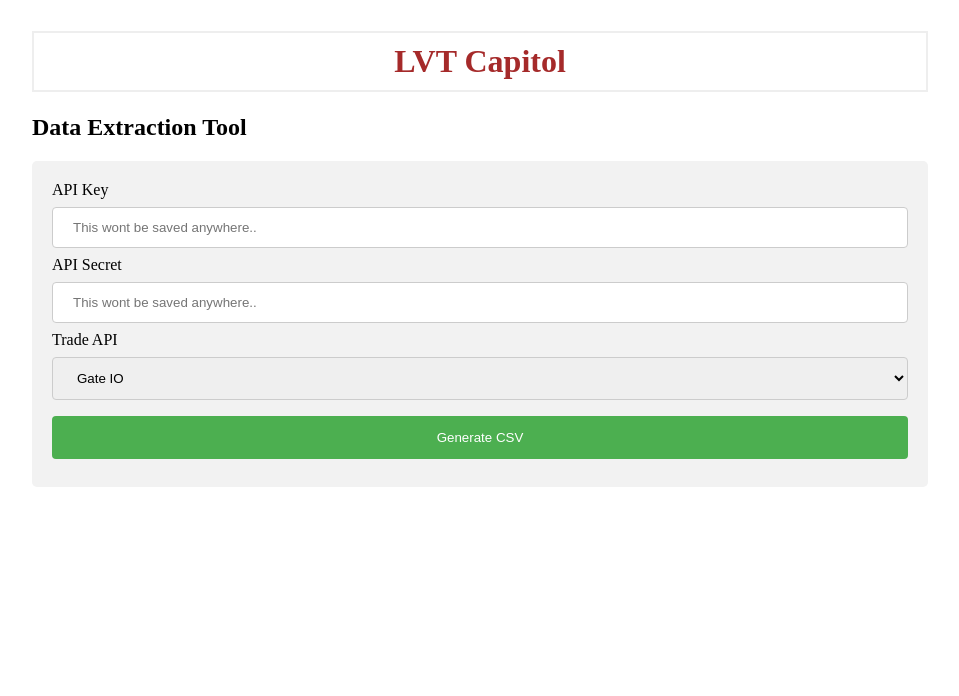
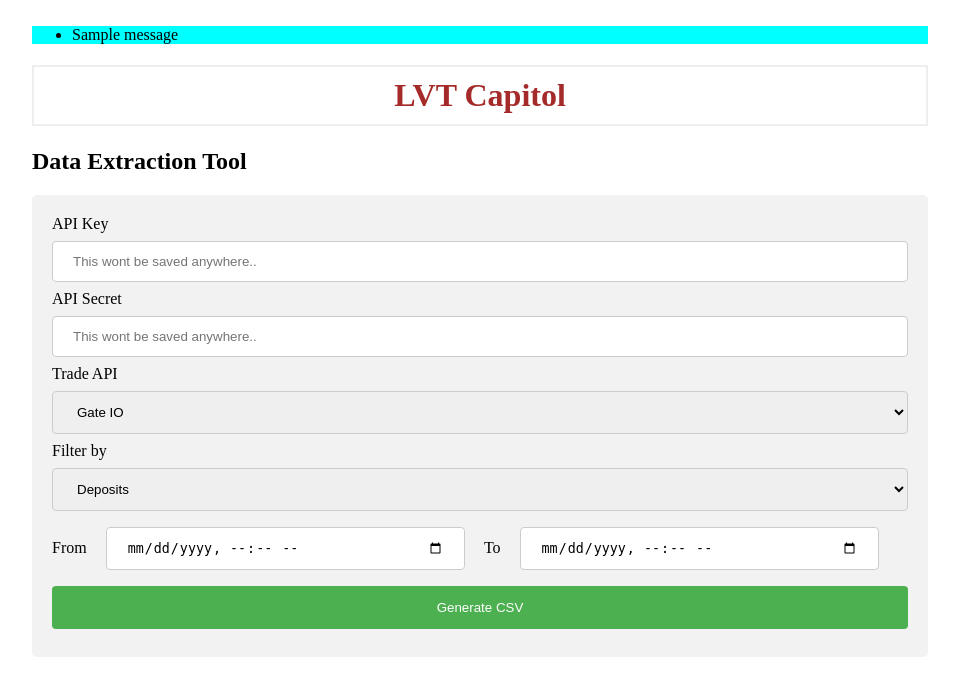
Before and after one commit to walimike/lt-capitol, a Flask app: page / in a window 1280 px wide. Shown: the top 696 px of the page, without its empty margins (160-1119 px from the left). Run offline with Flask 2, Linux system fonts and the light colour scheme; one stand-in notice (Sample message) is shown.

Commit message:
add api action options

```diff
--- a/app/__init__.py
+++ b/app/__init__.py
@@ -2,5 +2,6 @@ import flask
 from app.config import app_config
 
 app = flask.Flask(__name__)
+app.secret_key = 'super secret key'
 
 from app import index, gate_io, ftexchange
--- a/app/ascendex.py
+++ b/app/ascendex.py
@@ -1,2 +1,2 @@
-def ascendexApiCall(apikey, apisecret):
+def ascendexApiCall(input_dict):
     pass
--- a/app/bithumb.py
+++ b/app/bithumb.py
@@ -1,2 +1,2 @@
-def bithumbApiCall(apikey, apisecret):
+def bithumbApiCall(input_dict):
     pass
--- a/app/gate_io.py
+++ b/app/gate_io.py
@@ -7,24 +7,31 @@ from .csv_generator import generate_csv_file
 
 GATE_API_URL = "https://api.gateio.ws/api/v4"
 
-def gateIoApiCall(api_key, api_secret):
-    gate_io = GateIOApi(api_key, api_secret)
-    gate_io.get_spot_trades()
-    gate_io.get_withdrawals()
-    gate_io.get_deposits()
-
 
 class GateIOApi():
-    def __init__(self, api_key, api_secret):
+    def __init__(self, input_dict):
         configuration = gate_api.Configuration(
             host = GATE_API_URL,
-            key = api_key,
-            secret = api_secret
+            key = input_dict.get('apikey'),
+            secret = input_dict.get('apisecret')
         )
         api_client = gate_api.ApiClient(configuration)
         self.api_instance = gate_api.SpotApi(api_client)
         self.wallet_api_instance = gate_api.WalletApi(api_client)
+        self.api_action = input_dict.get('apiaction')
+        self.start_date = input_dict.get('start_date')
+        self.end_date = input_dict.get('end_date')
+        self.initiate_request()
 
+    def initiate_request(self):
+        if self.api_action == 'deposits':
+            self.get_deposits()
+        elif self.api_action == 'spottrades':
+            self.get_spot_trades()
+        elif self.api_action == 'withdrawals':
+            self.get_withdrawals()
+        else:
+            pass
 
     def get_spot_trades(self, currency_pair: str = 'BTC_USDT', limit: int = 100):
         try:
--- a/app/index.py
+++ b/app/index.py
@@ -1,25 +1,23 @@
 from app import app
-from flask import  render_template, request, Response, stream_with_context
+from flask import  render_template, request, Response, stream_with_context, flash
 
 from .ascendex import ascendexApiCall
 from .bithumb import bithumbApiCall
 from .ftexchange import FtxClient
-from .gate_io import gateIoApiCall
+from .gate_io import GateIOApi
 
-def handle_post_request(trade_api, apikey, apisecret):
-    if trade_api == 'gateio':
-        gateIoApiCall(apikey, apisecret)
-    elif trade_api == 'ascendex':
-        ascendexApiCall(apikey, apisecret)
-    elif trade_api == 'ftxapi':
-        action = 'wallet-deposits'
-        print('bbbbbbrrrrrrrr')
-        ftx_api = FtxClient(apikey, apisecret, None, action)
-        ftx_api.make_request()
-    elif trade_api == 'bithumb':
-        bithumbApiCall(apikey, apisecret)
-    else:
-        raise AttributeError
+def handle_post_request(**kwargs):
+    try:
+        if kwargs.get('trade_api') == 'gateio':
+            GateIOApi(kwargs)
+        elif kwargs.get('trade_api')== 'ascendex':
+            ascendexApiCall(kwargs)
+        elif kwargs.get('trade_api')== 'ftxapi':
+            FtxClient(kwargs)
+        elif kwargs.get('trade_api') == 'bithumb':
+            bithumbApiCall(kwargs)
+    except:
+        pass
 
 @app.route('/')
 def index():
@@ -27,12 +25,15 @@ def index():
 
 @app.route('/handle_data', methods=['POST'])
 def handle_data():
-    trade_api = request.form['tradeapi']
-    apikey=request.form['apikey']
-    apisecret=request.form['apisecret']
-    handle_post_request(trade_api, apikey, apisecret)
+    handle_post_request(
+        trade_api=request.form['tradeapi'],
+        apikey=request.form['apikey'],
+        apisecret=request.form['apisecret'],
+        apiaction=request.form['apiaction'],
+        start_date=request.form['datefrom'],
+        end_date=request.form['dateto']
+    )
     from .csv_generator import csv_file
-    print('uuuuuu', csv_file)
     if csv_file:
         file = open(csv_file)
         return Response(
@@ -41,4 +42,6 @@ def handle_data():
             headers={"Content-disposition":
                     f'"attachment; filename={csv_file}"'}
         )
+    else:
+        flash('An error occured with the data you provided')
     return render_template('index.html')
--- a/app/static/css/style.css
+++ b/app/static/css/style.css
@@ -11,11 +11,19 @@ h1 {
     padding: 10px;
 }
 
+input[type=datetime-local] {
+  width: 42%;
+  margin: 8px 15px;
+}
+
 input[type=text], input[type=password], select {
-    width: 100%;
+  width: 100%;
+  display: inline-block;
+  margin: 8px 0;
+}
+
+input[type=text], input[type=password], input[type=datetime-local], select {
     padding: 12px 20px;
-    margin: 8px 0;
-    display: inline-block;
     border: 1px solid #ccc;
     border-radius: 4px;
     box-sizing: border-box;
@@ -40,4 +48,9 @@ input[type=text], input[type=password], select {
     border-radius: 5px;
     background-color: #f2f2f2;
     padding: 20px;
+    height: auto;
   }
+
+.flashes{
+  background-color: aqua;
+}
--- a/app/templates/index.html
+++ b/app/templates/index.html
@@ -5,6 +5,15 @@
         <link rel="stylesheet" href="{{ url_for('static', filename= 'css/style.css') }}">
         <title>LVT Capitol</title>
     </head>
+    {% with messages = get_flashed_messages() %}
+        {% if messages %}
+            <ul class=flashes>
+            {% for message in messages %}
+            <li>{{ message }}</li>
+            {% endfor %}
+            </ul>
+        {% endif %}
+    {% endwith %}
     <body class="app-body">
         <h1>LVT Capitol</h1>
         <h2>Data Extraction Tool</h2>
@@ -24,6 +33,19 @@
             <option value="bithumb">Bithumb/ Bit Global</option>
             </select>
 
+            <label for="apiaction">Filter by</label>
+            <select id="apiaction" name="apiaction">
+            <option value="deposits">Deposits</option>
+            <option value="spottrades">Spot trades</option>
+            <option value="withdrawals">Withdrawals</option>
+            </select>
+
+            <label for="datefrom">From</label>
+            <input type="datetime-local" id="date-from" name="datefrom">
+
+            <label for="dateto">To</label>
+            <input type="datetime-local" id="date-to" name="dateto">
+
             <input type="submit" value="Generate CSV">
         </form>
         </div>
```
Also changed, not shown: app/ftexchange.py (+8 -5 lines).
